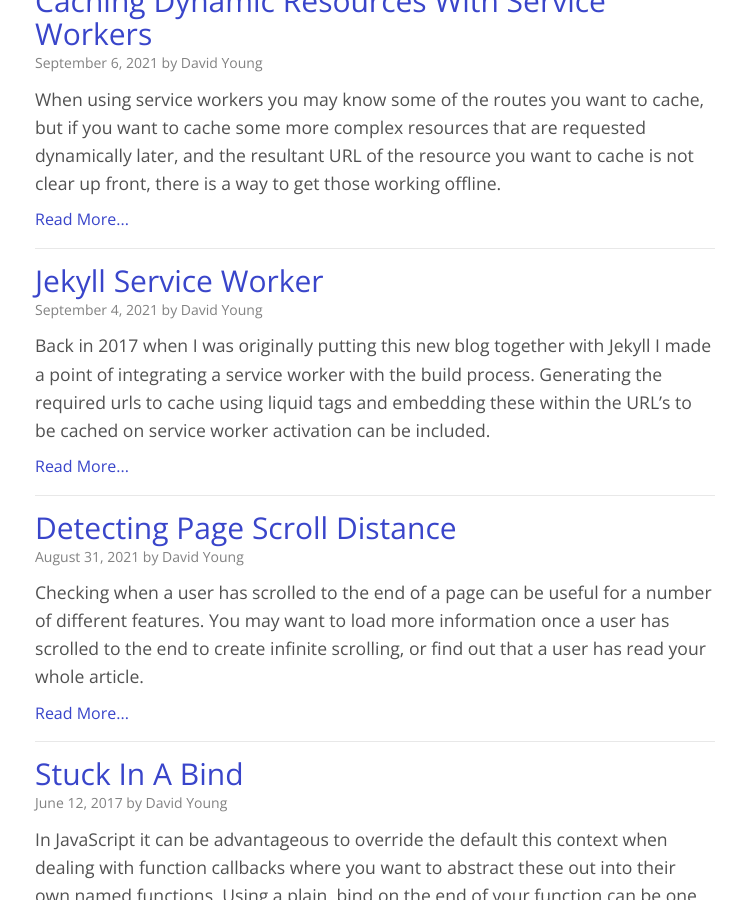
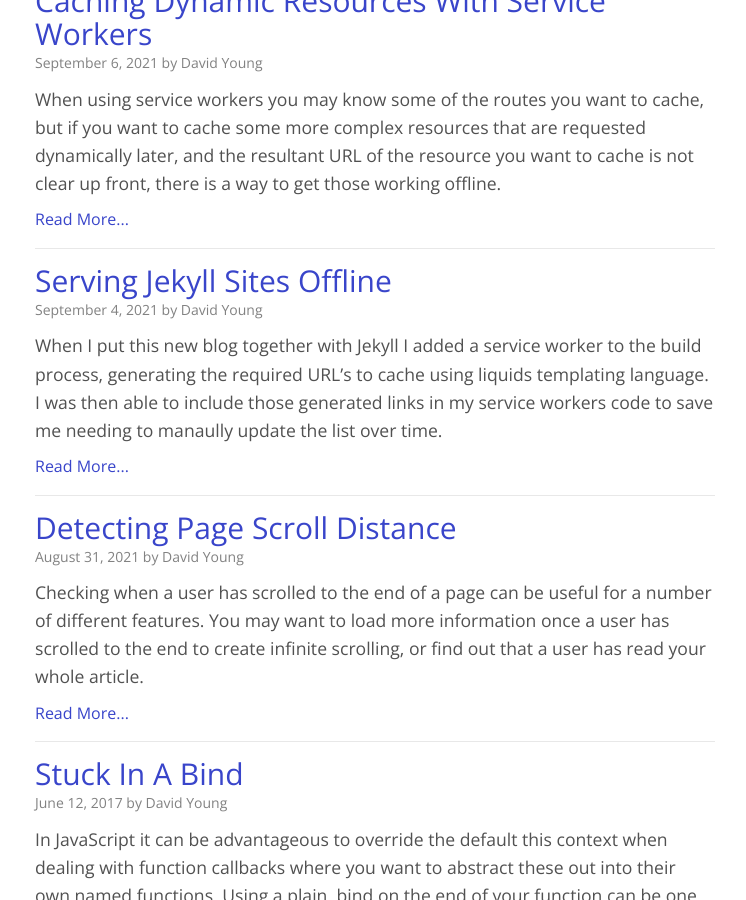
Before and after one commit to dayvidwhy/dayvidwhy.github.io, a Jekyll site: the page built from _pages/index.html, in a window 1280 px wide and 900 px high, scrolled down 341 px. Shown: the whole window, without its empty margins (265-1011 px from the left). Built offline with Jekyll 4.4.1, drawn with Linux system fonts in a browser that asks for light colours.

Commit message:
Jekyll post update.

````diff
--- a/_posts/2021-09-04-jekyll-service-worker.markdown
+++ b/_posts/2021-09-04-serving-jekyll-sites-offline.markdown
@@ -1,13 +1,13 @@
 ---
 layout: post
-title:  "Jekyll Service Worker"
+title:  "Serving Jekyll Sites Offline"
 date:   2021-09-04 12:00:00 +1000
-categories: jekyll serviceworker liquid
-permalink: jekyll-service-worker
+categories: jekyll service-worker liquid
+permalink: serving-jekyll-sites-offline
 ---
-Back in 2017 when I was originally putting this new blog together with Jekyll I made a point of integrating a service worker with the build process. Generating the required urls to cache using liquid tags and embedding these within the URL's to be cached on service worker activation can be included.
+When I put this new blog together with Jekyll I added a service worker to the build process, generating the required URL's to cache using liquids templating language. I was then able to include those generated links in my service workers code to save me needing to manaully update the list over time.
 
-# Caching built pages from jekyll
+# Creating a list of pages in the Jekyll site
 In a [previous post](/simple-service-worker-setup) I show a simple service worker setup where some URL's are specified for caching. When building the site with Jekyll, it is good to not have to keep a list of every page up to date in the service workers set of routes to cache, so we can instead use liquid within our service workers file to generate the routes we need to cache at build time.
 
 ```js{% raw %}
@@ -39,13 +39,13 @@
 
 The above script tracks pages which are our main routes like `/` and `/contact`. It also tracks each post like the one you are reading right now and adds it to the list. Finally it also adds static files, like images and other Jekyll pages without front matter that are not processed.
 
-The setup also uses `{% raw %}{{ site.time | date_to_xmlschema }}{% endraw %}` to keep our cache name unique each time we rebuild the site.
+The setup also uses `{% raw %}{{ site.time | date_to_xmlschema }}{% endraw %}` as part of the caching key, to keep our cache name unique each time we rebuild the site, so when publishing the old cache is removed and replaced with a new list of resources.
 
 ```js
 var CACHE_NAME = SITE_NAME + '-{% raw %}{{ site.time | date_to_xmlschema }}{% endraw %}';
 ```
 
-Currently some static resources need to be added manually with the above setup, so a few resources are included in the list already.
+Some static resources had to be added manually with the above setup, so a few resources were included in the list already.
 
 ```js
 var urlsToCache = [
@@ -71,3 +71,6 @@
 ```
 
 The install step inserts these resources into the browsers cache and subsequent loads of these resources intercepted by the service worker will use the cached asset over reaching out to the network, so the site will start working offline.
+
+# Wrapping up
+This is just a short demonstration of how you can make use of the liquid templating made available to build out the resources to cache dynamically for a Jekyll site. As more posts get added to the blog they'll automatically become part of the cached list of assets without manual work keeping the service worker up to date.
````
